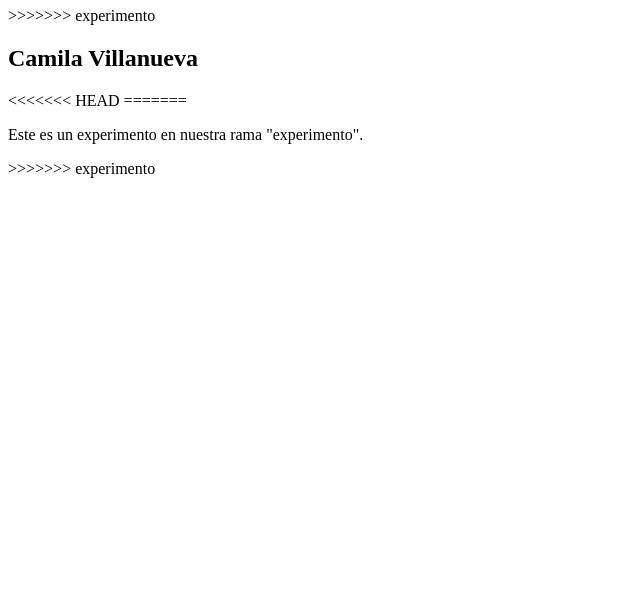
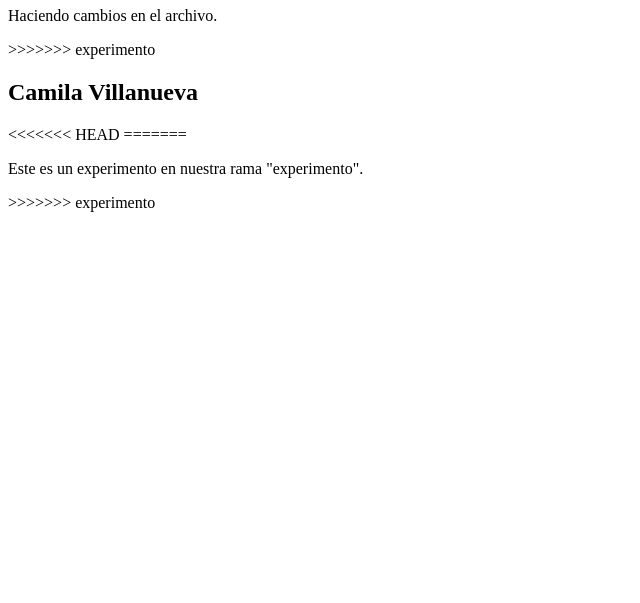
Before and after one commit to CamilaVillanuevaPW/Curso, a plain HTML site: page index.html in a window 1280 px wide. Shown: the part 197-800 px from the top of the page, without its empty margins (0-640 px from the left). Drawn offline with Linux system fonts and the light colour scheme.

Commit message:
Agregando parrafo al index

```diff
--- a/index.html
+++ b/index.html
@@ -11,6 +11,7 @@
             <h1>Header</h1>
 =======
             <h1>Experimento</h1>
+            <p>Haciendo cambios en el archivo.</p>
 >>>>>>> experimento
         </header>
         <div class="container">
```
